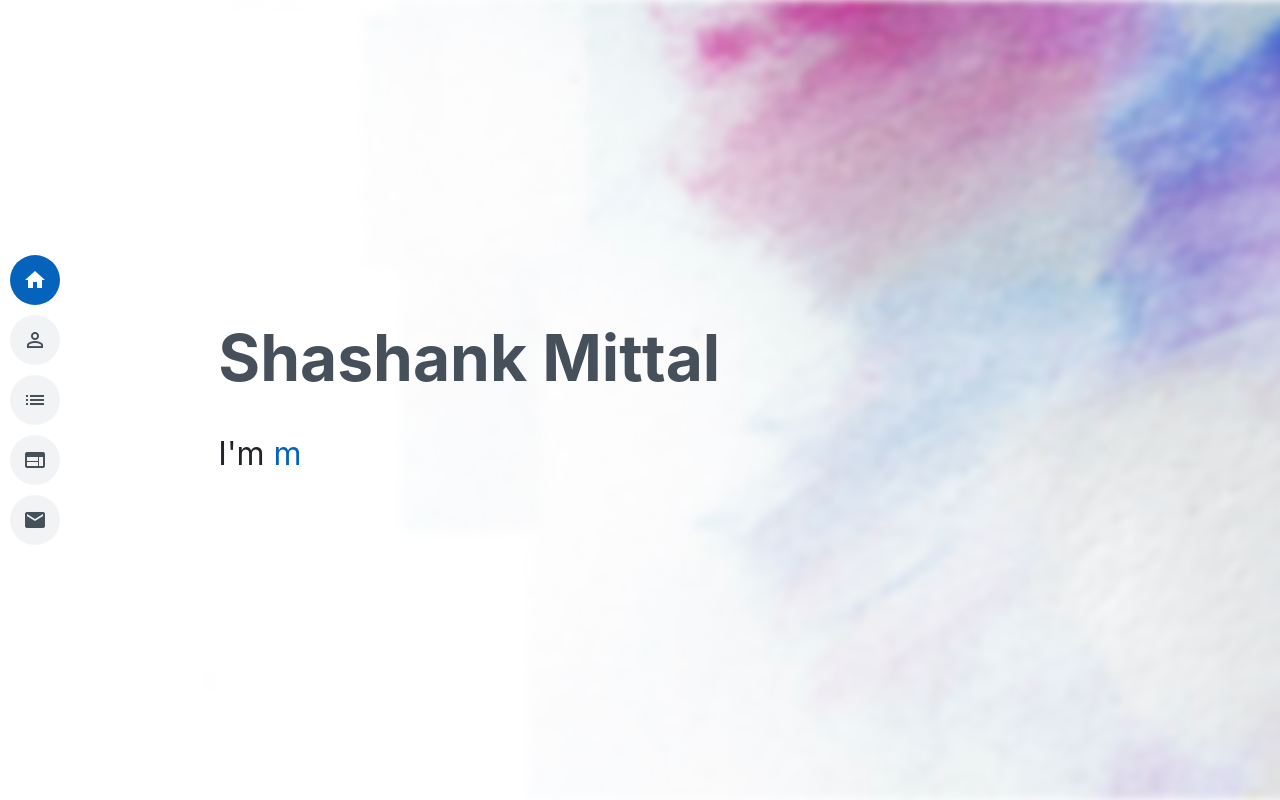
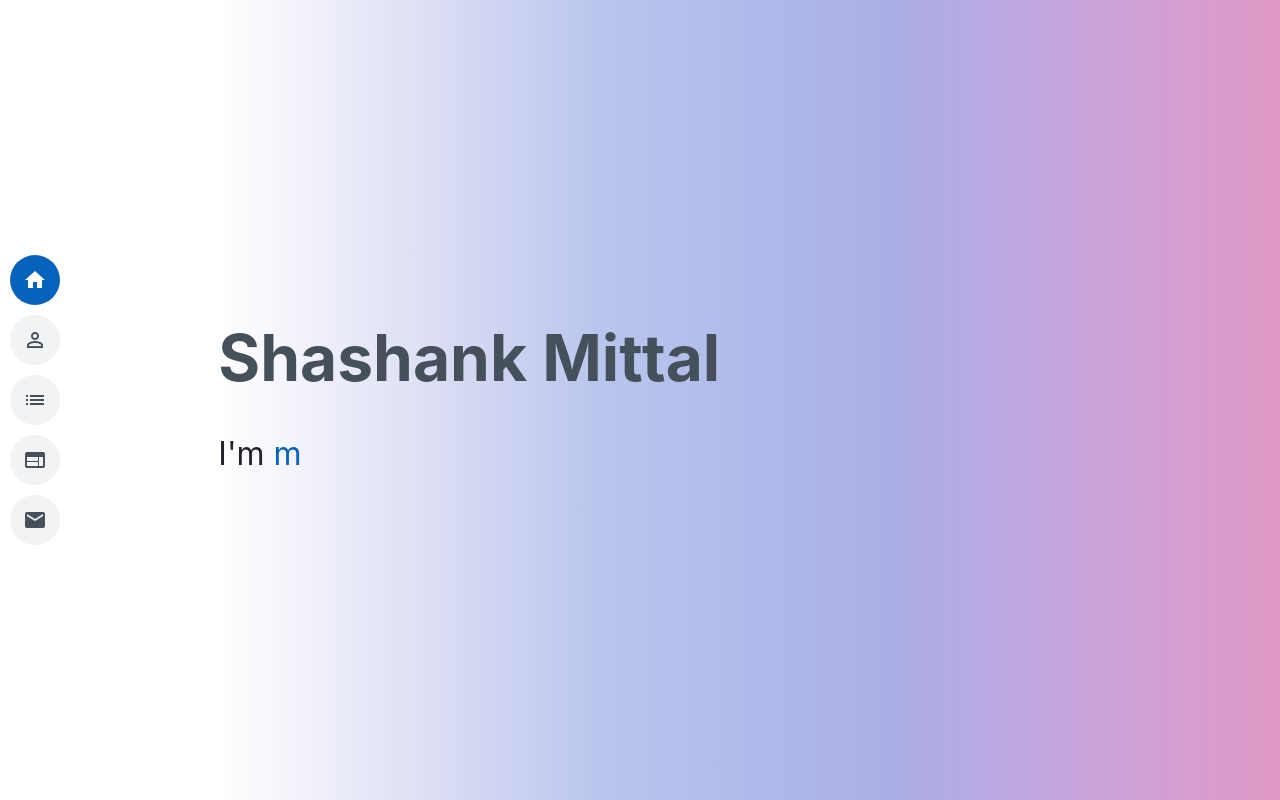
Before and after one commit to shashank9mittal/ShashankMittal, an Angular app: page /intro in a window 1280 px wide. Built offline with nearby package versions, Linux system fonts and the light colour scheme; some icons are missing.

Commit message:
Making intro packground gradient

```diff
--- a/src/app/intro/intro.component.scss
+++ b/src/app/intro/intro.component.scss
@@ -6,32 +6,33 @@
 //  z-index: -1;
 //
 //}
-.content {
-  /* this is needed or the background will be offset by a few pixels at the top */
-  overflow: hidden;
+//.content {
+//  /* this is needed or the background will be offset by a few pixels at the top */
+//  overflow: hidden;
+//}
+//
+//.content:before {
+//  content: "";
+//  position: absolute;
+//  left: 0;
+//  right: 0;
+//  z-index: -1;
+//
+//  display: block;
+//  background-image: url('../../assets/img/blur_background.jpg');
+//  background-size:cover;
+//  width: 100vw;
+//  height: 100vh;
+//
+//  -webkit-filter: blur(5px);
+//  -moz-filter: blur(5px);
+//  -o-filter: blur(5px);
+//  -ms-filter: blur(5px);
+//  filter: blur(5px);
+//}
+.content{
+  background-image: linear-gradient(to right, #ffffff, #f0f0fa, #dfe1f5, #cdd2f1, #b8c5ed, #b3beeb, #aeb6e9, #abaee6, #baa9e2, #c8a3da, #d59ed1, #e099c5);
 }
-
-.content:before {
-  content: "";
-  position: absolute;
-  left: 0;
-  right: 0;
-  z-index: -1;
-
-  display: block;
-  background-image: url('../../assets/img/blur_background.jpg');
-  background-size:cover;
-  width: 100vw;
-  height: 100vh;
-
-  -webkit-filter: blur(5px);
-  -moz-filter: blur(5px);
-  -o-filter: blur(5px);
-  -ms-filter: blur(5px);
-  filter: blur(5px);
-}
-
-
 
 
 
```
Also changed, not shown: 4 other files (tests, documents, lock files or other folders).
